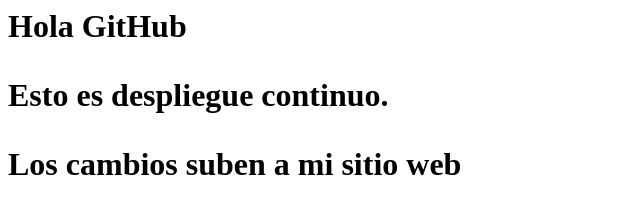
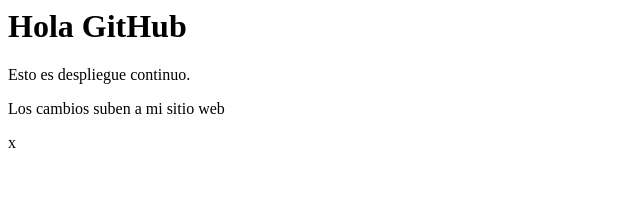
Before and after one commit to rmasabela/MiPortalWeb, a plain HTML site: page Index.html in a window 1280 px wide. Shown: the whole page, without its empty margins (0-640 px from the left). Drawn offline with Linux system fonts and the light colour scheme.

Commit message:
HTML correction

```diff
--- a/Index.html
+++ b/Index.html
@@ -3,8 +3,8 @@
     <title>Hola GitHub</title>
 </head>
 <body>
-    <h1>Hola GitHub<h1>
+    <h1>Hola GitHub</h1>
     <p>Esto es despliegue continuo.</p>
-    <p>Los cambios suben a mi sitio web</p>
+    <p>Los cambios suben a mi sitio web</p>x
 </body>
 </html>
```
